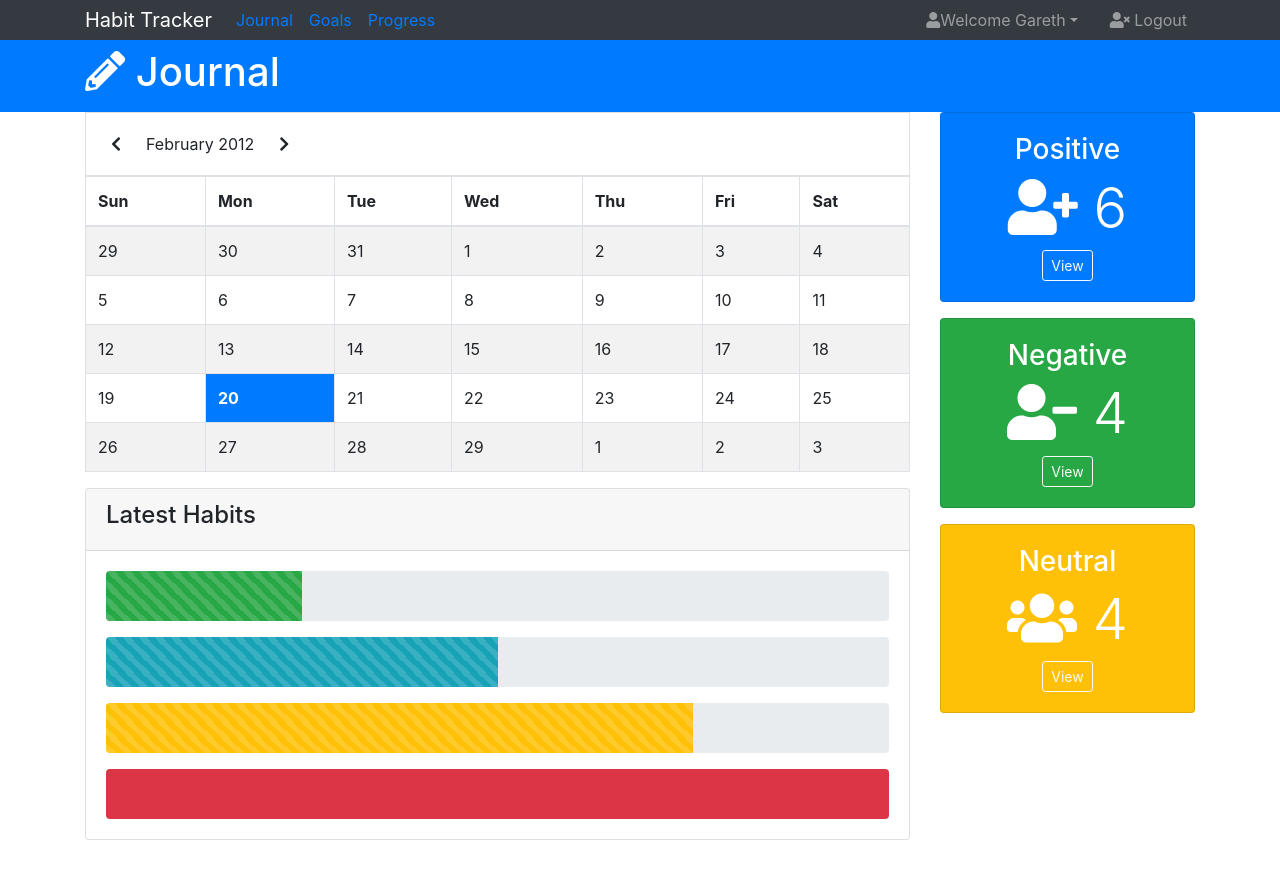
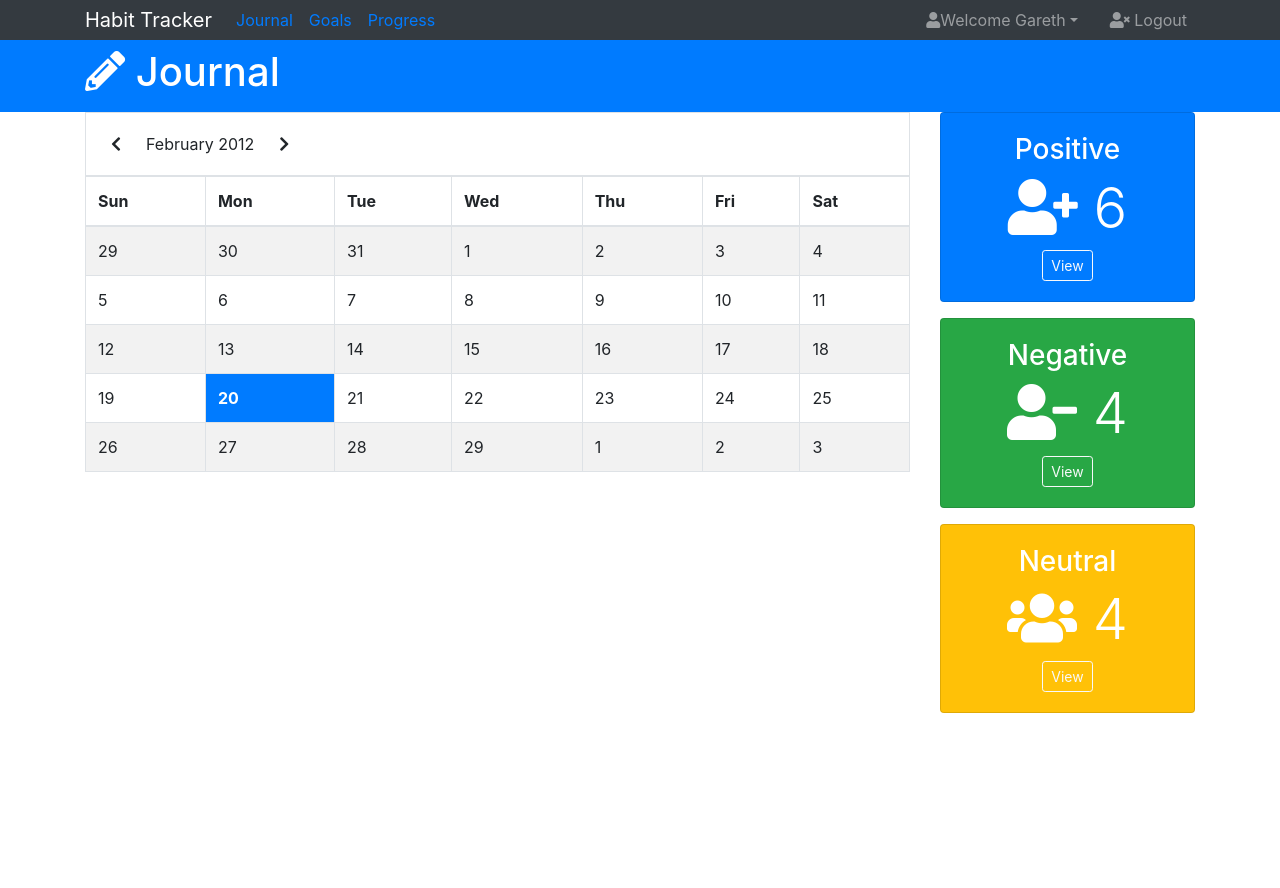
Before and after one commit to gazjosef/productivity_tracker, a React (Create React App) app: page /journal in a window 1280 px wide. Shown: the top 888 px of the page. After the commit the page ends 800 px from the top, so only its background shows below. Built offline with nearby package versions, Linux system fonts and the light colour scheme.

Commit message:
Updated Progress Bar

```diff
--- a/src/App.js
+++ b/src/App.js
@@ -33,11 +33,11 @@ class App extends Component {
             <Route exact path="/goals" component={Goals} />
             <Route exact path="/progress" component={Progress} />
           </Switch>
-          <Calendar
+          {/* <Calendar
             style={style}
             width="302px"
             onDayClick={(e, day) => this.onDayClick(e, day)}
-          />
+          /> */}
         </div>
       </Router>
     );
--- a/src/Pages/Home/Home.js
+++ b/src/Pages/Home/Home.js
@@ -66,7 +66,7 @@ const Home = () => {
                   <h4>Latest Habits</h4>
                 </div>
                 <div className="card-body">
-                  <div className="progress mb-3" style={{ height: "50px;" }}>
+                  <div className="progress mb-3" style={{ height: "50px" }}>
                     <div
                       className="progress-bar progress-bar-striped bg-success"
                       role="progressbar"
--- a/src/Pages/Journal/Journal.js
+++ b/src/Pages/Journal/Journal.js
@@ -1,4 +1,7 @@
 import React, { Fragment } from "react";
+
+import Sidebar from "../../Layout/Sidebar/Sidebar";
+import Calendar from "../../Layout/Calendar/Calendar";
 
 const Journal = () => {
   return (
@@ -18,168 +21,10 @@ const Journal = () => {
         <div className="container">
           <div className="row">
             <div className="col-md-9">
-              {/* <!-- CALENDAR --> */}
-              <table className="table table-bordered table-striped">
-                <thead>
-                  <tr>
-                    <th colspan="7">
-                      <span className="btn-group">
-                        <a className="btn">
-                          <i className="fas fa-chevron-left"></i>
-                        </a>
-                        <a className="btn active">February 2012</a>
-                        <a className="btn">
-                          <i className="fas fa-chevron-right"></i>
-                        </a>
-                      </span>
-                    </th>
-                  </tr>
-                  <tr>
-                    <th>Sun</th>
-                    <th>Mon</th>
-                    <th>Tue</th>
-                    <th>Wed</th>
-                    <th>Thu</th>
-                    <th>Fri</th>
-                    <th>Sat</th>
-                  </tr>
-                </thead>
-                <tbody>
-                  <tr>
-                    <td className="muted">29</td>
-                    <td className="muted">30</td>
-                    <td className="muted">31</td>
-                    <td>1</td>
-                    <td>2</td>
-                    <td>3</td>
-                    <td>4</td>
-                  </tr>
-                  <tr>
-                    <td>5</td>
-                    <td>6</td>
-                    <td>7</td>
-                    <td>8</td>
-                    <td>9</td>
-                    <td>10</td>
-                    <td>11</td>
-                  </tr>
-                  <tr>
-                    <td>12</td>
-                    <td>13</td>
-                    <td>14</td>
-                    <td>15</td>
-                    <td>16</td>
-                    <td>17</td>
-                    <td>18</td>
-                  </tr>
-                  <tr>
-                    <td>19</td>
-                    <td className="btn-primary">
-                      <strong>20</strong>
-                    </td>
-                    <td>21</td>
-                    <td>22</td>
-                    <td>23</td>
-                    <td>24</td>
-                    <td>25</td>
-                  </tr>
-                  <tr>
-                    <td>26</td>
-                    <td>27</td>
-                    <td>28</td>
-                    <td>29</td>
-                    <td className="muted">1</td>
-                    <td className="muted">2</td>
-                    <td className="muted">3</td>
-                  </tr>
-                </tbody>
-              </table>
-              {/* <!-- TRACKER --> */}
-              <div className="card">
-                <div className="card-header">
-                  <h4>Latest Habits</h4>
-                </div>
-                <div className="card-body">
-                  <div className="progress mb-3" style={{ height: "50px" }}>
-                    <div
-                      className="progress-bar progress-bar-striped bg-success"
-                      role="progressbar"
-                      style={{ width: "25%" }}
-                      aria-valuenow="25"
-                      aria-valuemin="0"
-                      aria-valuemax="100"
-                    ></div>
-                  </div>
-                  <div className="progress mb-3" style={{ height: "50px" }}>
-                    <div
-                      className="progress-bar progress-bar-striped bg-info"
-                      role="progressbar"
-                      style={{ width: "50%" }}
-                      aria-valuenow="50"
-                      aria-valuemin="0"
-                      aria-valuemax="100"
-                    ></div>
-                  </div>
-                  <div className="progress mb-3" style={{ height: "50px" }}>
-                    <div
-                      className="progress-bar progress-bar-striped bg-warning"
-                      role="progressbar"
-                      style={{ width: "75%" }}
-                      aria-valuenow="75"
-                      aria-valuemin="0"
-                      aria-valuemax="100"
-                    ></div>
-                  </div>
-                  <div className="progress" style={{ height: "50px" }}>
-                    <div
-                      className="progress-bar bg-danger"
-                      role="progressbar"
-                      style={{ width: "100%" }}
-                      aria-valuenow="100"
-                      aria-valuemin="0"
-                      aria-valuemax="100"
-                    ></div>
-                  </div>
-                </div>
-              </div>
+              <Calendar />
             </div>
             <div className="col-md-3">
-              <div className="card text-center bg-primary text-white mb-3">
-                <div className="card-body">
-                  <h3>Positive</h3>
-                  <h4 className="display-4">
-                    <i className="fas fa-user-plus"></i> 6
-                  </h4>
-                  <a href="posts.html" className="btn btn-outline-light btn-sm">
-                    View
-                  </a>
-                </div>
-              </div>
-              <div className="card text-center bg-success text-white mb-3">
-                <div className="card-body">
-                  <h3>Negative</h3>
-                  <h4 className="display-4">
-                    <i className="fas fa-user-minus"></i> 4
-                  </h4>
-                  <a
-                    href="categories.html"
-                    className="btn btn-outline-light btn-sm"
-                  >
-                    View
-                  </a>
-                </div>
-              </div>
-              <div className="card text-center bg-warning text-white mb-3">
-                <div className="card-body">
-                  <h3>Neutral</h3>
-                  <h4 className="display-4">
-                    <i className="fas fa-users"></i> 4
-                  </h4>
-                  <a href="users.html" className="btn btn-outline-light btn-sm">
-                    View
-                  </a>
-                </div>
-              </div>
+              <Sidebar />
             </div>
           </div>
         </div>
```
